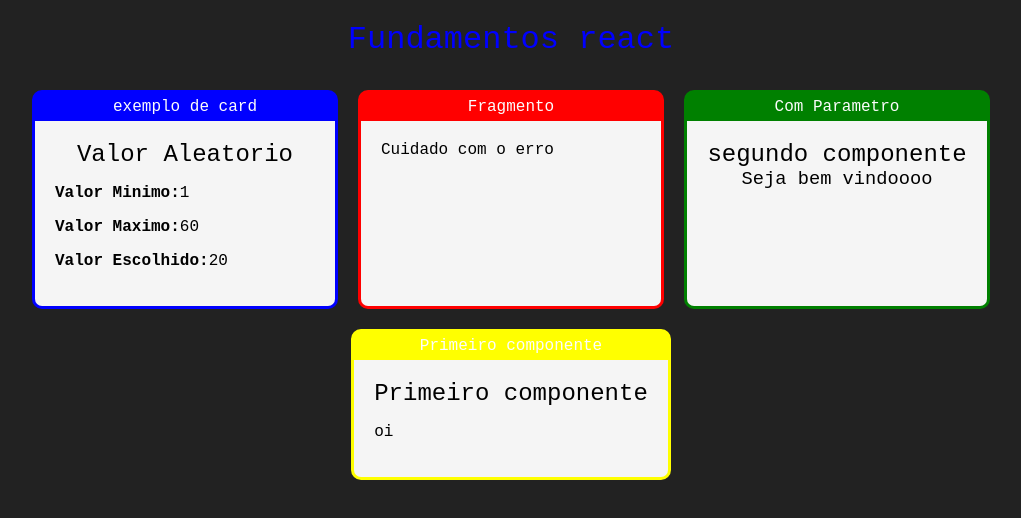
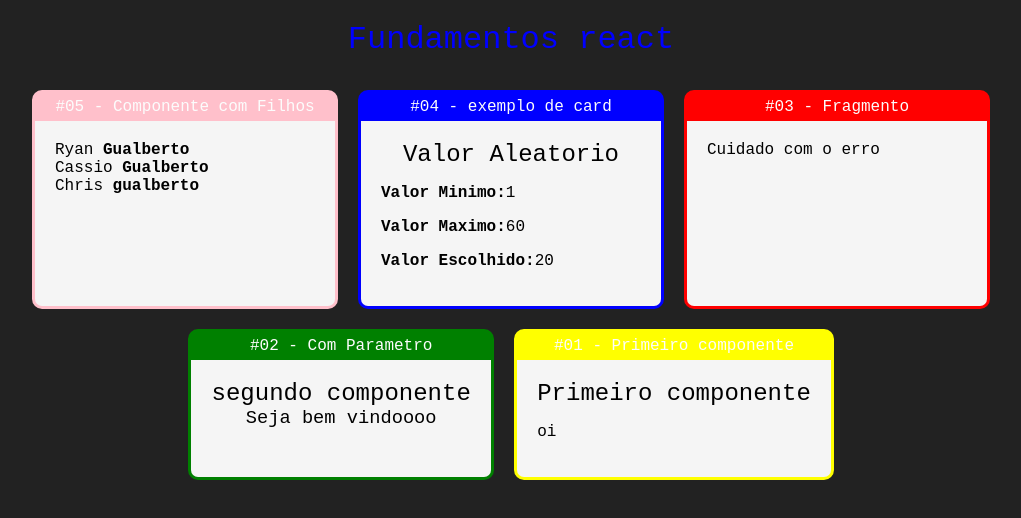
Before and after one commit to RyanGualberto/fundamentos-react, a React (Create React App) app: page / in a window 1280 px wide. Shown: the top 518 px of the page, without its empty margins (129-1150 px from the left). Built offline with nearby package versions, Linux system fonts and the light colour scheme; the HTML template or start-up script is replaced by a standard one.

Commit message:
s2a25: working with componentn and your children

```diff
--- a/src/App.jsx
+++ b/src/App.jsx
@@ -4,6 +4,7 @@ import Primeiro from './components/basics/Primeiro';
 import ComParametro from './components/basics/ComParametro';
 import Fragmento from './components/basics/Fragmento';
 import Numero from  './components/basics/NumRandom';
+import Familia from './components/basics/Familia';
 import './App.css'
 const tag = <h1>Fundamentos react</h1>;
 
@@ -13,19 +14,23 @@ export default props => {
             { tag }
             <div className='card-group'>
 
-            <Card titulo="exemplo de card" color="blue">
+            <Card titulo="#05 - Componente com Filhos" color="pink">
+                <Familia sobrenome="Gualberto"></Familia>
+            </Card>
+
+            <Card titulo="#04 - exemplo de card" color="blue">
                 <Numero min={1} max={60}/>
             </Card>
 
-            <Card titulo="Fragmento" color="red">
+            <Card titulo="#03 - Fragmento" color="red">
                 <Fragmento/>
             </Card>
 
-            <Card titulo="Com Parametro" color="green">
+            <Card titulo="#02 - Com Parametro" color="green">
                  <ComParametro titulo="segundo componente"/>
             </Card>
 
-            <Card titulo="Primeiro componente" color="yellow">
+            <Card titulo="#01 - Primeiro componente" color="yellow">
                  <Primeiro></Primeiro>
             </Card>
             </div>
--- a/src/components/basics/Familia.jsx
+++ b/src/components/basics/Familia.jsx
@@ -0,0 +1,12 @@
+import React from "react";
+import FamiliaMembro from './FamiliaMembro';
+
+export default props => {
+    return (
+        <div>
+             <FamiliaMembro nome="Ryan " sobrenome={props.sobrenome}/>
+             <FamiliaMembro nome="Cassio " {...props}/>
+             <FamiliaMembro nome="Chris " sobrenome="gualberto"/>
+        </div>
+    )
+}
--- /dev/null
+++ b/src/components/basics/FamiliaMembro.jsx
@@ -0,0 +1,12 @@
+import React from "react";
+
+export default (props) => {
+    return (
+        <div>
+            {props.nome}
+             <strong>
+                { props.sobrenome}
+                </strong>
+                </div>
+    )
+}
```
